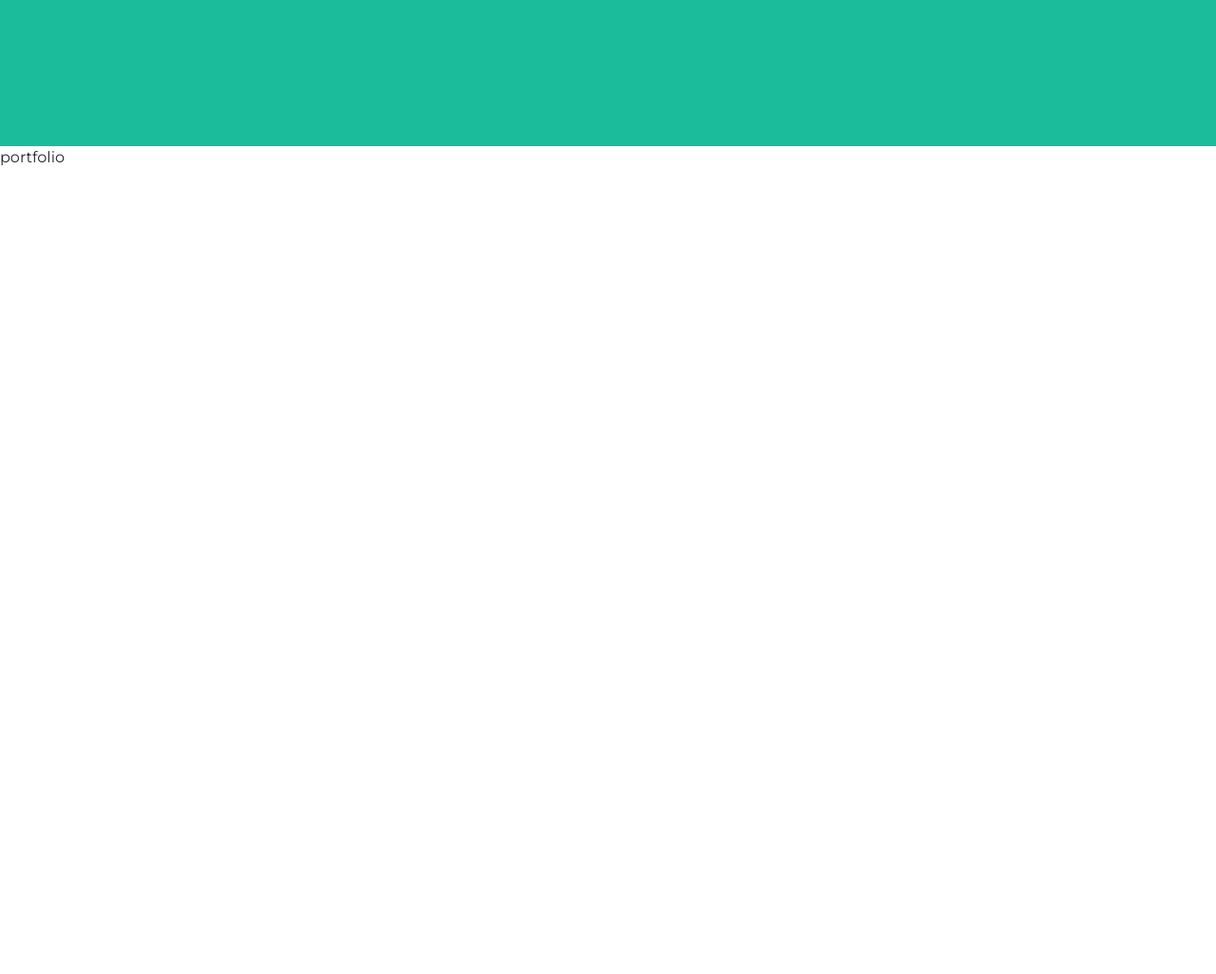
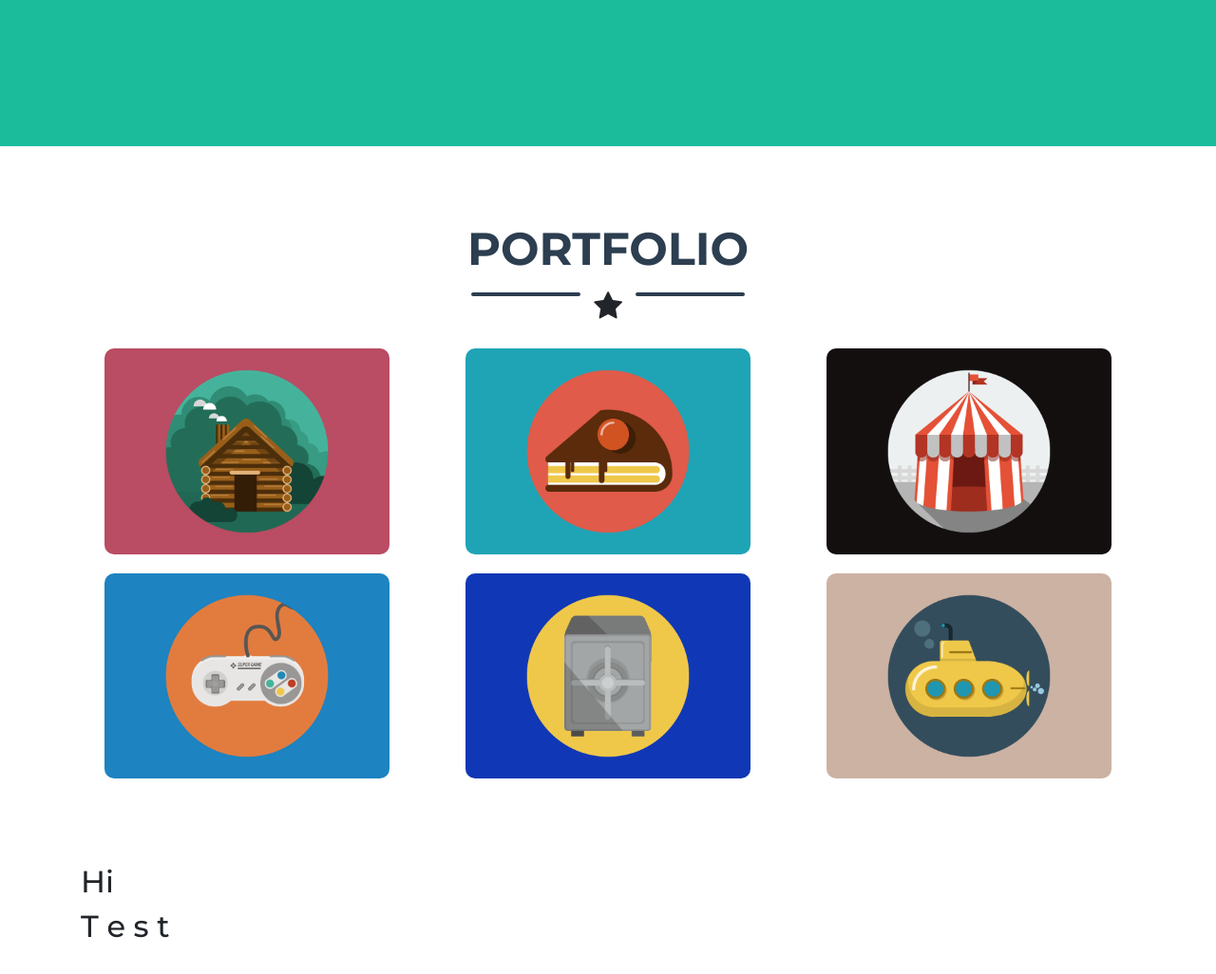
Before and after one commit to anass-dev-ops/templ1-html-bootstrap4-portfolio, a plain HTML site: page index.html in a window 1280 px wide. Shown: the part 742-1768 px from the top of the page at 95% size. Before the commit the page ends 920 px from the top, so only its background shows below. Drawn offline with nearby package versions, Linux system fonts and the light colour scheme.

Commit message:
Add The Portfolio Section

```diff
--- a/css/main.css
+++ b/css/main.css
@@ -7,6 +7,7 @@
 }
 body {
     font-family: 'Montserrat', sans-serif;
+    height: 12000px;
 }
 /*-------------------
 ==== Start Navbar ===
@@ -69,6 +70,37 @@ body {
 ==== End Home ===
 -------------------*/
 
+/*-------------------
+== Start Portfolio ==
+-------------------*/
+
 .portfolio {
+    padding: 80px 0;
+}
 
+.portfolio h2 {
+    color: var(--primary-color);
+    text-transform: uppercase;
+    font-weight: 700;
+    font-size: 3rem;
+    margin-bottom: 15px;
 }
+
+.portfolio .divider {
+    display: inline-block;
+    width: 115px;
+    height: 4px;
+    background-color: var(--primary-color);
+    margin: 0 10px 22px 10px;
+    border-radius: 4px;
+}
+
+.portfolio img {
+    max-width: 300px;
+    border-radius: 10px;
+    margin: 10px;
+}
+
+/*-------------------
+== End Portfolio ==
+-------------------*/
--- a/index.html
+++ b/index.html
@@ -47,9 +47,43 @@
             </div>
         </header>
         <!-- End Home -->
-        <!-- Start -->
-        <div class="portfolio">
-            portfolio
+        <!-- Start Portfolio -->
+        <div class="portfolio text-center">
+            <div class="container">
+                <h2>Portfolio</h2>
+                <div class="divider"></div>
+                <i class="fa fa-star fa-2x"></i>
+                <div class="divider"></div>
+
+                <div class="row mt-3">
+                    <div class="col-md-6 col-lg-4 ">
+                        <img src="assets/img/cabin.png"  alt="">
+                    </div>
+                    <div class="col-md-6 col-lg-4 ">
+                        <img src="assets/img/cake.png" alt="">
+                    </div>
+                    <div class="col-md-6 col-lg-4 ">
+                        <img src="assets/img/circus.png" alt="">
+                    </div>
+                    <div class="col-md-6 col-lg-4">
+                        <img src="assets/img/game.png"  alt="">
+                    </div>
+                    <div class="col-md-6 col-lg-4">
+                        <img src="assets/img/safe.png" alt="">
+                    </div>
+                    <div class="col-md-6 col-lg-4">
+                        <img src="assets/img/submarine.png" alt="">
+                    </div>
+                </div>
+            </div>
+        </div>
+        <!-- End Portfolio -->
+        <!-- Start  -->
+        <div class="container">
+            <div class="rogw">
+                <h2>Hi </h2>
+                <h2>T e s t</h2>
+            </div>
         </div>
         <!-- End -->
         <script src="https://code.jquery.com/jquery-3.5.1.slim.min.js" integrity="sha384-DfXdz2htPH0lsSSs5nCTpuj/zy4C+OGpamoFVy38MVBnE+IbbVYUew+OrCXaRkfj" crossorigin="anonymous"></script>
```
